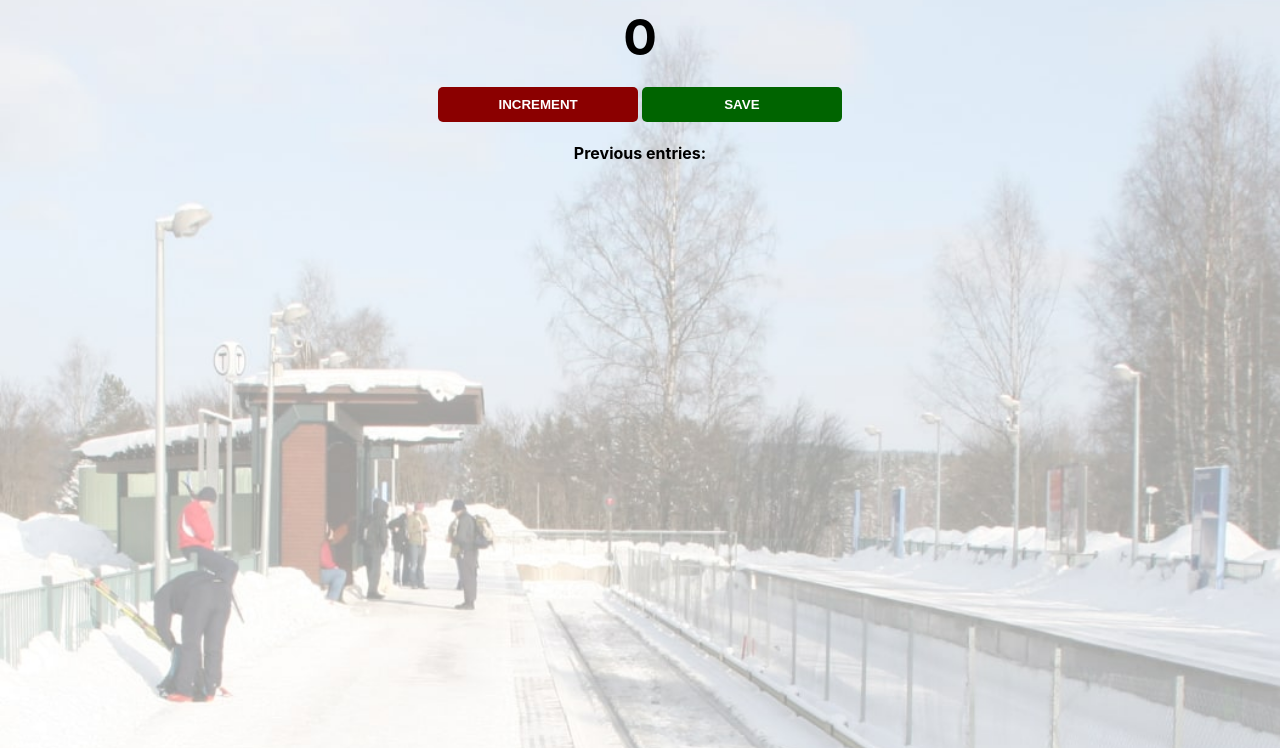
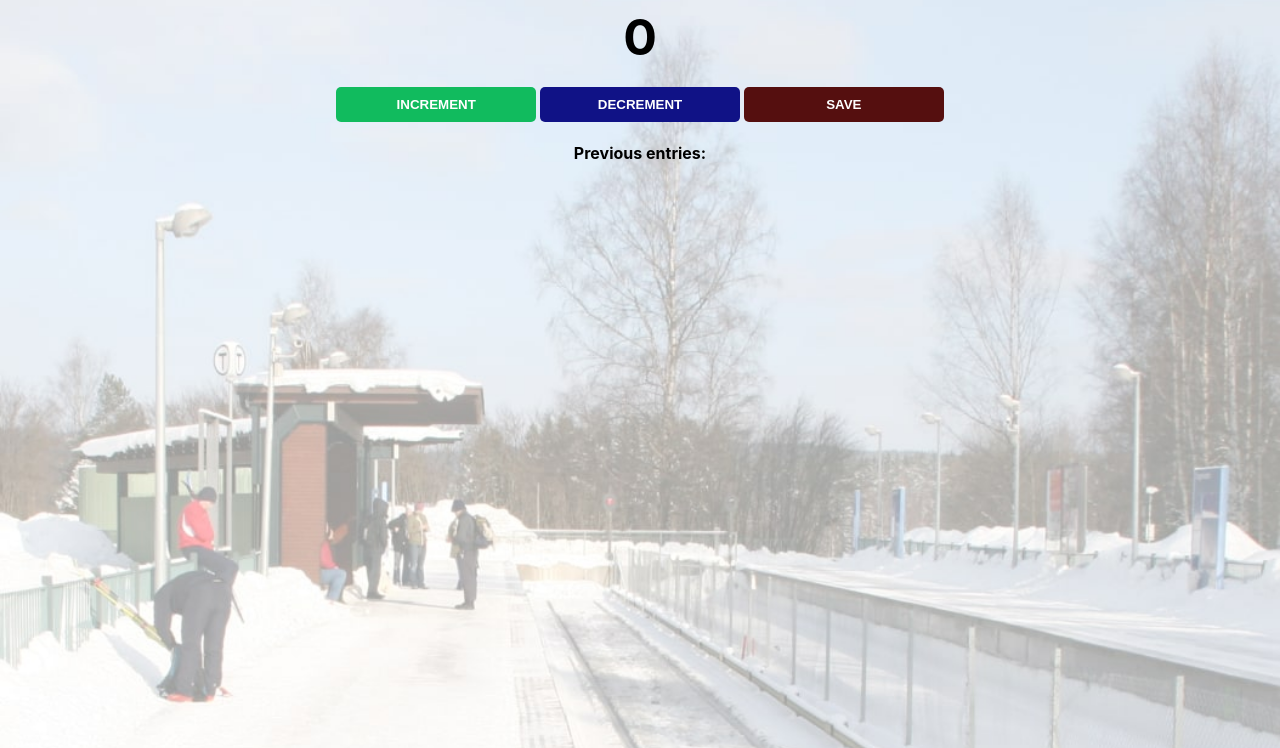
Before and after one commit to Ikram-Akbar/Steps-Count, a plain HTML site: page index.html in a window 1280 px wide. Shown: the part 52-800 px from the top of the page. Drawn offline with Linux system fonts and the light colour scheme.

Commit message:
few change in the js file

```diff
--- a/index.html
+++ b/index.html
@@ -12,6 +12,7 @@
     <h1>People entered:</h1>
     <h2 id="count-el">0</h2>
     <button id="increment-btn" onclick="increment()">INCREMENT</button>
+    <button id="decrement-btn" onclick="decrement()">DECREMENT</button>
     <button id="save-btn" onclick="save()">SAVE</button>
     <p id="save-el">Previous entries: </p>
     <script src="./script.js"></script>
--- a/script.js
+++ b/script.js
@@ -9,6 +9,10 @@ const increment = () => {
     count += 1;
     countEl.innerText = count;
 }
+const decrement = () =>{
+    count -= 1;
+    countEl.innerText = count;
+}
 
 const save = () => {
 
--- a/style.css
+++ b/style.css
@@ -29,9 +29,12 @@ button {
 }
 
 #increment-btn {
-    background: darkred;
+    background: rgb(17, 187, 94);
+}
+#decrement-btn {
+    background: rgb(16, 18, 134);
 }
 
 #save-btn {
-    background: darkgreen;
+    background: rgb(85, 15, 15);
 }
```
